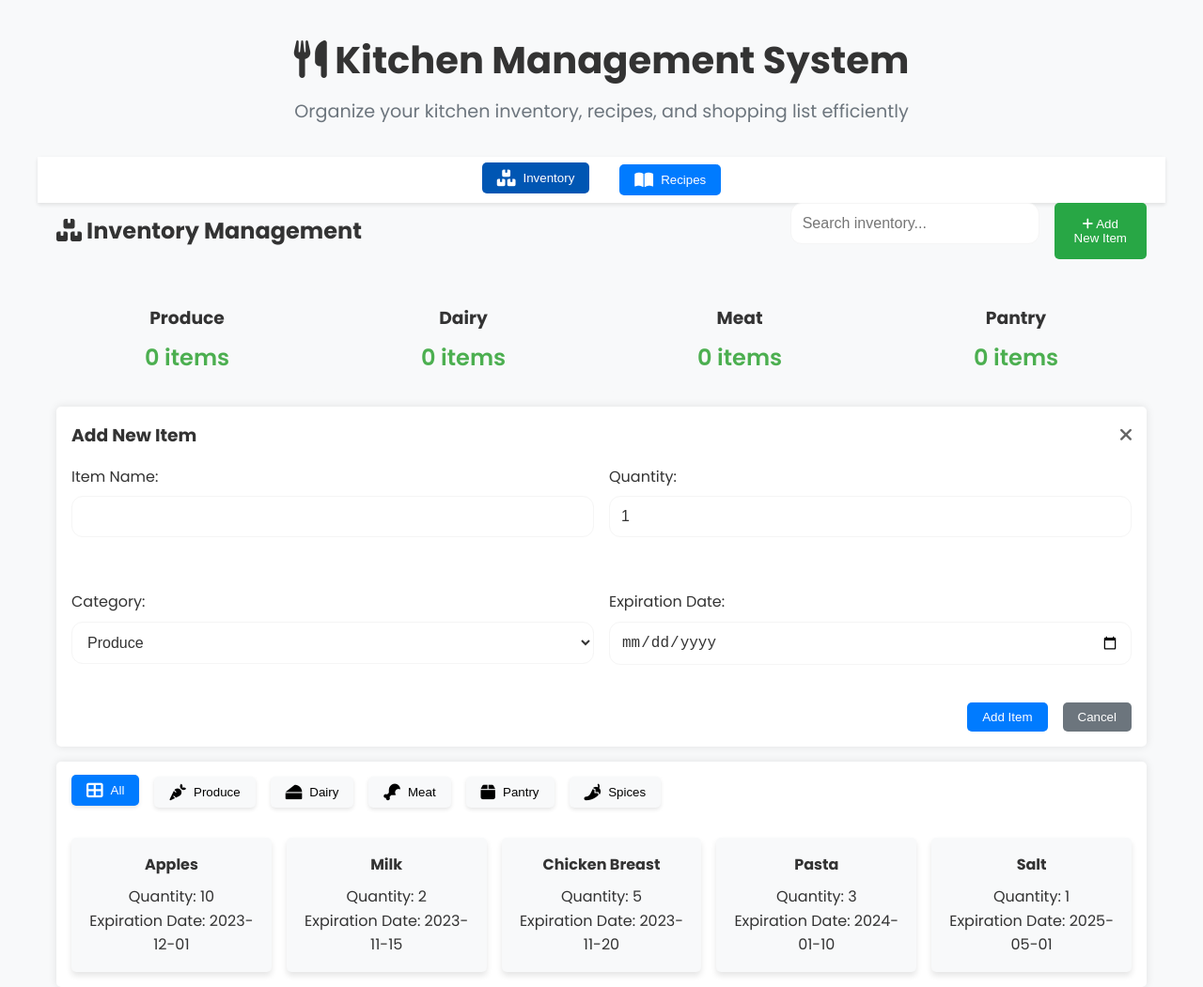
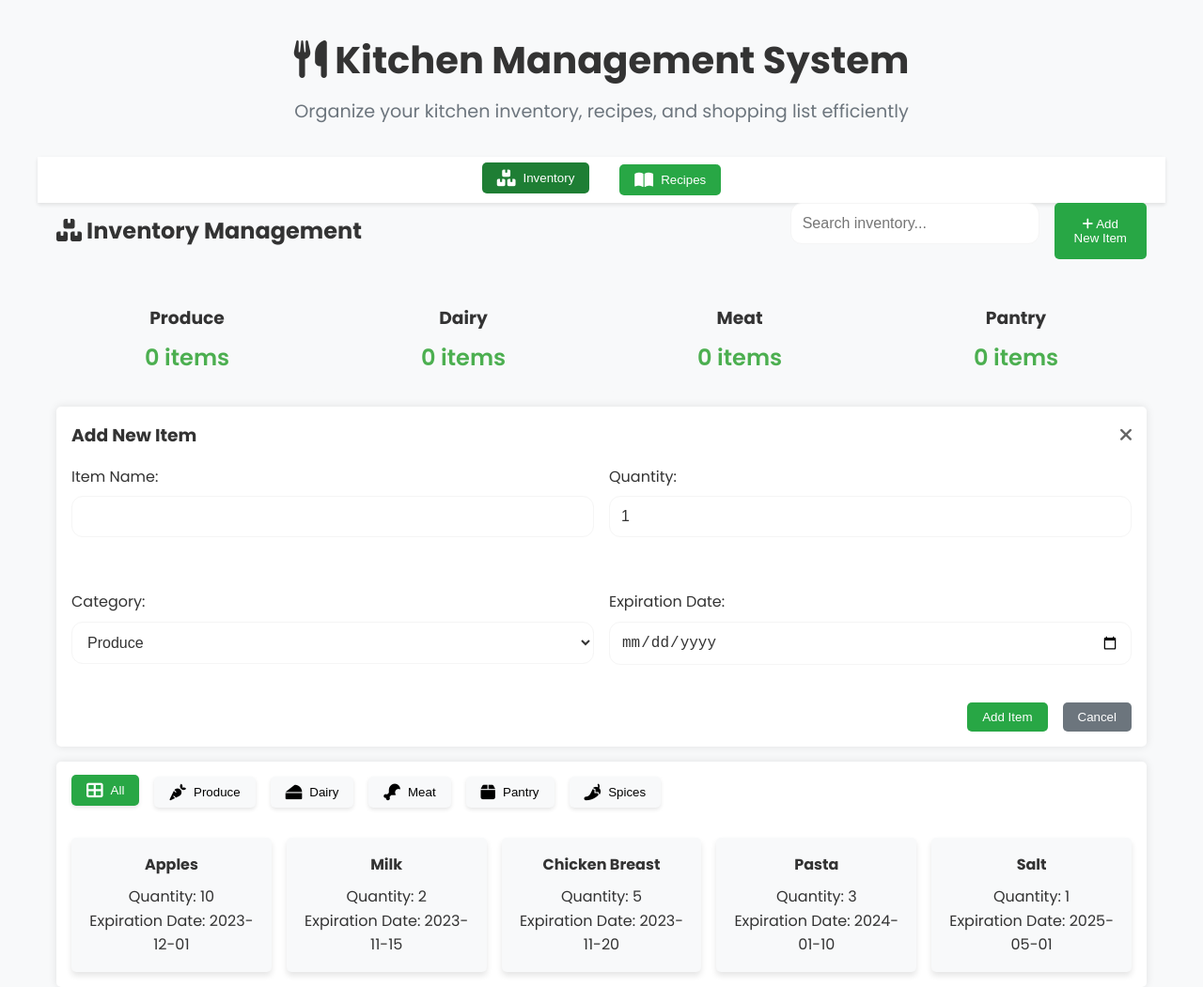
Before and after one commit to sushilashrestha/KitchenManagement, a plain HTML site: page index.html in a window 1280 px wide. Shown: the whole page at 94% size. Drawn offline with Linux system fonts and the light colour scheme; a script that the page names is missing.

Commit message:
Update navigation button styles and adjust background colors for improved visual consistency

```diff
--- a/main.css
+++ b/main.css
@@ -61,7 +61,7 @@ nav {
 }
 
 .nav-btn {
-  background: #007bff;
+  background: #28a745; /* Changed from #007bff to #28a745 */
   color: white;
   border: none;
   padding: 0.5rem 1rem;
@@ -81,7 +81,7 @@ nav {
 
 .nav-btn:hover,
 .nav-btn.active {
-  background: #0056b3;
+  background: #1e7e34; /* Changed from #0056b3 to #1e7e34 */
   transform: translateY(-2px);
 }
 
@@ -201,7 +201,7 @@ select:focus {
 }
 
 .primary {
-  background: #007bff;
+  background: #28a745; /* Changed from #007bff to #28a745 */
   color: white;
   border: none;
   padding: 0.5rem 1rem;
@@ -330,7 +330,7 @@ select:focus {
 
 .filter-btn:hover,
 .filter-btn.active {
-  background: #007bff;
+  background: #28a745; /* Changed from #007bff to #28a745 */
   color: white;
   transform: translateY(-2px);
 }
```
Also changed, not shown: index.html (+3 -4 lines).
